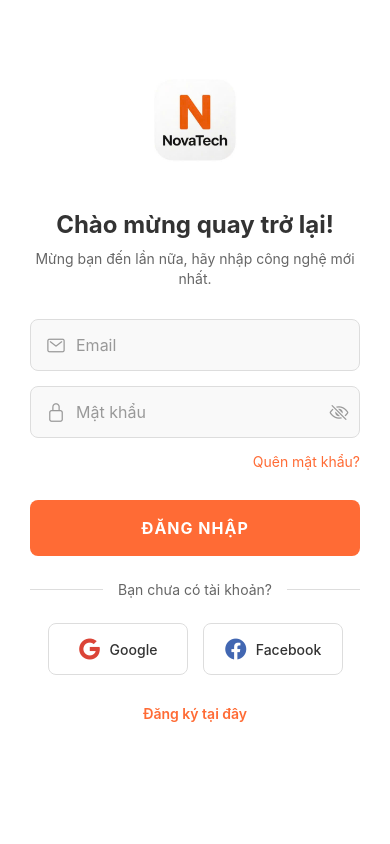
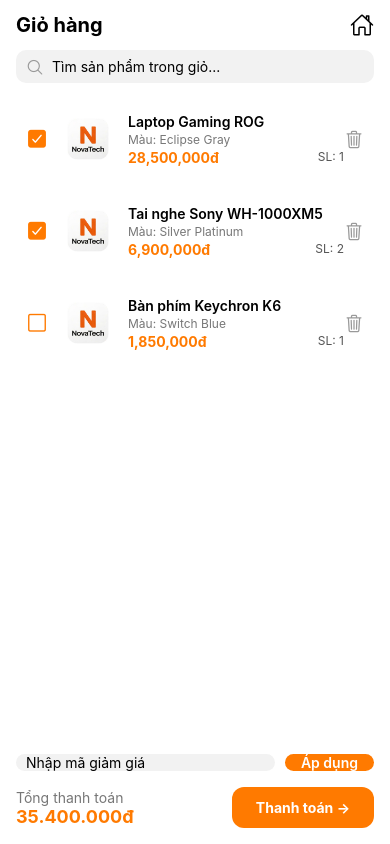
Before and after one commit to vudinhquy04/NovaTechApp, a React Native app in the folder mobile/: screen /Cart in a window 390 px wide. Built offline with nearby package versions, Linux system fonts and the light colour scheme.

Commit message:
Add cart screen UI and test with App.js

```diff
--- a/mobile/App.js
+++ b/mobile/App.js
@@ -9,7 +9,7 @@
 import CategoriesScreen from './src/screens/CategoriesScreen';
 import ProfileScreen from './src/screens/ProfileScreen';
 import ChangePasswordScreen from './src/screens/ChangePasswordScreen';
-
+import CartScreen from './src/screens/CartScreen';
 const Stack = createStackNavigator();
 
 export default function App() {
@@ -40,6 +40,7 @@
         <Stack.Screen name="ForgotPassword" component={ForgotPasswordScreen} />
         <Stack.Screen name="Home" component={HomeScreen} />
         <Stack.Screen name="Categories" component={CategoriesScreen} />
+        <Stack.Screen name="Cart" component={CartScreen} />
         <Stack.Screen name="Profile" component={ProfileScreen} />
         <Stack.Screen name="ChangePassword" component={ChangePasswordScreen} />
       </Stack.Navigator>
--- /dev/null
+++ b/mobile/src/screens/CartScreen.js
@@ -0,0 +1,254 @@
+import React from "react";
+import {
+  View,
+  Text,
+  StyleSheet,
+  FlatList,
+  Image,
+  TouchableOpacity,
+  TextInput,
+  Alert,
+} from "react-native";
+
+import { Ionicons } from "@expo/vector-icons";
+import { SafeAreaView } from "react-native-safe-area-context";
+
+const cartData = [
+  {
+    id: "1",
+    name: "Laptop Gaming ROG",
+    color: "Eclipse Gray",
+    price: 28500000,
+    quantity: 1,
+    image: require("../../assets/images/logo.png"),
+    checked: true,
+  },
+  {
+    id: "2",
+    name: "Tai nghe Sony WH-1000XM5",
+    color: "Silver Platinum",
+    price: 6900000,
+    quantity: 2,
+    image: require("../../assets/images/logo.png"),
+    checked: true,
+  },
+  {
+    id: "3",
+    name: "Bàn phím Keychron K6",
+    color: "Switch Blue",
+    price: 1850000,
+    quantity: 1,
+    image: require("../../assets/images/logo.png"),
+    checked: false,
+  },
+];
+
+const CartScreen = ({ navigation }) => {
+  const renderItem = ({ item }) => (
+    <View style={styles.item}>
+      <Ionicons
+        name={item.checked ? "checkbox" : "square-outline"}
+        size={22}
+        color="#ff7a00"
+      />
+
+      <Image source={item.image} style={styles.image} />
+
+      <View style={styles.info}>
+        <Text style={styles.name}>{item.name}</Text>
+        <Text style={styles.sub}>Màu: {item.color}</Text>
+
+        <View style={styles.priceRow}>
+          <Text style={styles.price}>
+            {item.price.toLocaleString()}đ
+          </Text>
+          <Text style={styles.qty}>SL: {item.quantity}</Text>
+        </View>
+      </View>
+
+      <Ionicons name="trash-outline" size={20} color="#999" />
+    </View>
+  );
+
+  return (
+    <SafeAreaView style={styles.safeArea}>
+      <View style={styles.container}>
+        {/* HEADER */}
+        <View style={styles.header}>
+          <Text style={styles.title}>Giỏ hàng</Text>
+
+          <TouchableOpacity
+            onPress={() => navigation.navigate("Home")}
+          >
+            <Ionicons name="home-outline" size={24} />
+          </TouchableOpacity>
+        </View>
+
+        {/* SEARCH */}
+        <View style={styles.searchBox}>
+          <Ionicons name="search-outline" size={18} color="#999" />
+          <TextInput
+            placeholder="Tìm sản phẩm trong giỏ..."
+            style={styles.searchInput}
+          />
+        </View>
+
+        {/* LIST */}
+        <FlatList
+          data={cartData}
+          renderItem={renderItem}
+          keyExtractor={(item) => item.id}
+          showsVerticalScrollIndicator={false}
+        />
+
+        {/* VOUCHER */}
+        <View style={styles.voucher}>
+          <TextInput
+            placeholder="Nhập mã giảm giá"
+            style={styles.voucherInput}
+          />
+          <TouchableOpacity
+            style={styles.voucherBtn}
+            onPress={() =>
+              Alert.alert(
+                "Thông báo",
+                "Tính năng chưa được phát triển"
+              )
+            }
+          >
+            <Text style={{ color: "#fff", fontWeight: "600" }}>
+              Áp dụng
+            </Text>
+          </TouchableOpacity>
+        </View>
+
+        {/* FOOTER */}
+        <View style={styles.footer}>
+          <View>
+            <Text style={styles.totalLabel}>Tổng thanh toán</Text>
+            <Text style={styles.total}>35.400.000đ</Text>
+          </View>
+
+          <TouchableOpacity style={styles.payBtn}>
+            <Text style={styles.payText}>Thanh toán →</Text>
+          </TouchableOpacity>
+        </View>
+      </View>
+    </SafeAreaView>
+  );
+};
+
+export default CartScreen;
+
+const styles = StyleSheet.create({
+  safeArea: {
+    flex: 1,
+    backgroundColor: "#fff",
+  },
+  container: {
+    flex: 1,
+    backgroundColor: "#fff",
+    paddingHorizontal: 16,
+  },
+  header: {
+    flexDirection: "row",
+    justifyContent: "space-between",
+    alignItems: "center",
+    marginVertical: 12,
+  },
+  title: {
+    fontSize: 20,
+    fontWeight: "bold",
+  },
+  searchBox: {
+    flexDirection: "row",
+    alignItems: "center",
+    backgroundColor: "#f2f2f2",
+    borderRadius: 10,
+    paddingHorizontal: 10,
+    marginBottom: 10,
+  },
+  searchInput: {
+    flex: 1,
+    padding: 8,
+  },
+  item: {
+    flexDirection: "row",
+    backgroundColor: "#fff",
+    borderRadius: 12,
+    padding: 10,
+    marginVertical: 6,
+    alignItems: "center",
+    elevation: 2,
+  },
+  image: {
+    width: 60,
+    height: 60,
+    borderRadius: 8,
+    marginHorizontal: 10,
+  },
+  info: {
+    flex: 1,
+  },
+  name: {
+    fontWeight: "600",
+  },
+  sub: {
+    color: "#777",
+    fontSize: 12,
+    marginVertical: 2,
+  },
+  priceRow: {
+    flexDirection: "row",
+    justifyContent: "space-between",
+  },
+  price: {
+    color: "#ff7a00",
+    fontWeight: "bold",
+  },
+  qty: {
+    fontSize: 12,
+    color: "#555",
+  },
+  voucher: {
+    flexDirection: "row",
+    marginTop: 10,
+  },
+  voucherInput: {
+    flex: 1,
+    backgroundColor: "#f2f2f2",
+    borderRadius: 10,
+    paddingHorizontal: 10,
+  },
+  voucherBtn: {
+    backgroundColor: "#ff7a00",
+    marginLeft: 10,
+    paddingHorizontal: 16,
+    justifyContent: "center",
+    borderRadius: 10,
+  },
+  footer: {
+    flexDirection: "row",
+    justifyContent: "space-between",
+    alignItems: "center",
+    marginVertical: 16,
+  },
+  totalLabel: {
+    color: "#777",
+  },
+  total: {
+    color: "#ff7a00",
+    fontSize: 18,
+    fontWeight: "bold",
+  },
+  payBtn: {
+    backgroundColor: "#ff7a00",
+    paddingHorizontal: 24,
+    paddingVertical: 12,
+    borderRadius: 12,
+  },
+  payText: {
+    color: "#fff",
+    fontWeight: "bold",
+  },
+});
--- a/mobile/src/screens/HomeScreen.js
+++ b/mobile/src/screens/HomeScreen.js
@@ -1,4 +1,4 @@
-import React, { useState, useEffect } from 'react';
+import React, { useState, useEffect } from "react";
 import {
   View,
   Text,
@@ -11,16 +11,16 @@
   Dimensions,
   RefreshControl,
   ActivityIndicator,
-  Alert
-} from 'react-native';
-import { Ionicons } from '@expo/vector-icons';
-import productService from '../services/productService';
+  Alert,
+} from "react-native";
+import { Ionicons } from "@expo/vector-icons";
+import productService from "../services/productService";
 
-const { width } = Dimensions.get('window');
+const { width } = Dimensions.get("window");
 const ITEM_WIDTH = (width - 48) / 2;
 
 export default function HomeScreen({ navigation }) {
-  const [searchText, setSearchText] = useState('');
+  const [searchText, setSearchText] = useState("");
   const [featuredProducts, setFeaturedProducts] = useState([]);
   const [hotProducts, setHotProducts] = useState([]);
   const [loading, setLoading] = useState(true);
@@ -38,7 +38,7 @@
 
       const [featuredResponse, hotResponse] = await Promise.all([
         productService.getFeaturedProducts(),
-        productService.getHotProducts()
+        productService.getHotProducts(),
       ]);
 
       if (featuredResponse.success) {
@@ -49,14 +49,12 @@
         setHotProducts(hotResponse.data);
       }
     } catch (err) {
-      console.error('Error loading products:', err);
-      setError('Không thể tải sản phẩm. Vui lòng thử lại.');
+      console.error("Error loading products:", err);
+      setError("Không thể tải sản phẩm. Vui lòng thử lại.");
       Alert.alert(
-        'Lỗi',
-        'Không thể tải sản phẩm. Vui lòng kiểm tra kết nối mạng.',
-        [
-          { text: 'Thử lại', onPress: loadProducts }
-        ]
+        "Lỗi",
+        "Không thể tải sản phẩm. Vui lòng kiểm tra kết nối mạng.",
+        [{ text: "Thử lại", onPress: loadProducts }],
       );
     } finally {
       setLoading(false);
@@ -70,17 +68,14 @@
   };
 
   const formatPrice = (price) => {
-    return new Intl.NumberFormat('vi-VN', {
-      style: 'currency',
-      currency: 'VND'
+    return new Intl.NumberFormat("vi-VN", {
+      style: "currency",
+      currency: "VND",
     }).format(price);
   };
 
   const renderProductItem = ({ item }) => (
-    <TouchableOpacity
-      style={styles.productCard}
-      activeOpacity={0.7}
-    >
+    <TouchableOpacity style={styles.productCard} activeOpacity={0.7}>
       {item.discount > 0 && (
         <View style={styles.discountBadge}>
           <Text style={styles.discountText}>-{item.discount}%</Text>
@@ -100,12 +95,16 @@
         <View style={styles.priceRow}>
           <Text style={styles.productPrice}>{formatPrice(item.price)}</Text>
           {item.originalPrice > 0 && item.originalPrice !== item.price && (
-            <Text style={styles.originalPrice}>{formatPrice(item.originalPrice)}</Text>
+            <Text style={styles.originalPrice}>
+              {formatPrice(item.originalPrice)}
+            </Text>
           )}
         </View>
         <View style={styles.ratingRow}>
           <Ionicons name="star" size={14} color="#FFB800" />
-          <Text style={styles.ratingText}>{item.rating?.toFixed(1) || '0.0'}</Text>
+          <Text style={styles.ratingText}>
+            {item.rating?.toFixed(1) || "0.0"}
+          </Text>
           <Text style={styles.soldText}>Đã bán {item.sold || 0}</Text>
         </View>
       </View>
@@ -117,7 +116,7 @@
       <View style={styles.sectionHeader}>
         <Text style={styles.sectionTitle}>{title}</Text>
         {showSeeAll && (
-          <TouchableOpacity onPress={() => navigation.navigate('Categories')}>
+          <TouchableOpacity onPress={() => navigation.navigate("Categories")}>
             <Text style={styles.seeAllText}>Xem tất cả</Text>
           </TouchableOpacity>
         )}
@@ -158,7 +157,12 @@
       {/* Header */}
       <View style={styles.header}>
         <View style={styles.searchContainer}>
-          <Ionicons name="search" size={20} color="#999" style={styles.searchIcon} />
+          <Ionicons
+            name="search"
+            size={20}
+            color="#999"
+            style={styles.searchIcon}
+          />
           <TextInput
             style={styles.searchInput}
             placeholder="Tìm kiếm sản phẩm..."
@@ -167,7 +171,10 @@
             onChangeText={setSearchText}
           />
         </View>
-        <TouchableOpacity style={styles.cartButton}>
+        <TouchableOpacity
+          style={styles.cartButton}
+          onPress={() => navigation.navigate("Cart")}
+        >
           <Ionicons name="cart-outline" size={28} color="#FFF" />
           <View style={styles.cartBadge}>
             <Text style={styles.cartBadgeText}>0</Text>
@@ -182,7 +189,7 @@
           <RefreshControl
             refreshing={refreshing}
             onRefresh={onRefresh}
-            colors={['#FF6B35']}
+            colors={["#FF6B35"]}
           />
         }
       >
@@ -195,14 +202,16 @@
                 <Text style={styles.bannerSubtitle}>Giảm giá lên đến 50%!</Text>
                 <TouchableOpacity
                   style={styles.bannerButton}
-                  onPress={() => navigation.navigate('Categories')}
+                  onPress={() => navigation.navigate("Categories")}
                 >
                   <Text style={styles.bannerButtonText}>MUA NGAY</Text>
                   <Ionicons name="arrow-forward" size={16} color="#00A19C" />
                 </TouchableOpacity>
               </View>
               <Image
-                source={{ uri: 'https://cdn.tgdd.vn/2023/10/banner/720-220-720x220-70.png' }}
+                source={{
+                  uri: "https://cdn.tgdd.vn/2023/10/banner/720-220-720x220-70.png",
+                }}
                 style={styles.bannerImage}
                 resizeMode="contain"
               />
@@ -218,17 +227,23 @@
           contentContainerStyle={styles.categoriesContainer}
         >
           {[
-            { name: 'Laptop', icon: 'laptop-outline', slug: 'laptop' },
-            { name: 'Điện thoại', icon: 'phone-portrait-outline', slug: 'phone' },
-            { name: 'Tablet', icon: 'tablet-portrait-outline', slug: 'tablet' },
-            { name: 'Phụ kiện', icon: 'headset-outline', slug: 'accessory' },
-            { name: 'Đồng hồ', icon: 'watch-outline', slug: 'watch' },
-            { name: 'Âm thanh', icon: 'musical-notes-outline', slug: 'audio' }
+            { name: "Laptop", icon: "laptop-outline", slug: "laptop" },
+            {
+              name: "Điện thoại",
+              icon: "phone-portrait-outline",
+              slug: "phone",
+            },
+            { name: "Tablet", icon: "tablet-portrait-outline", slug: "tablet" },
+            { name: "Phụ kiện", icon: "headset-outline", slug: "accessory" },
+            { name: "Đồng hồ", icon: "watch-outline", slug: "watch" },
+            { name: "Âm thanh", icon: "musical-notes-outline", slug: "audio" },
           ].map((cat, index) => (
             <TouchableOpacity
               key={index}
               style={styles.categoryItem}
-              onPress={() => navigation.navigate('Categories', { category: cat.slug })}
+              onPress={() =>
+                navigation.navigate("Categories", { category: cat.slug })
+              }
             >
               <View style={styles.categoryIcon}>
                 <Ionicons name={cat.icon} size={28} color="#FF6B35" />
@@ -239,10 +254,12 @@
         </ScrollView>
 
         {/* Hot Products */}
-        {hotProducts.length > 0 && renderSection('🔥 SẢN PHẨM HOT', hotProducts, true)}
+        {hotProducts.length > 0 &&
+          renderSection("🔥 SẢN PHẨM HOT", hotProducts, true)}
 
         {/* Featured Products */}
-        {featuredProducts.length > 0 && renderSection('⭐ SẢN PHẨM NỔI BẬT', featuredProducts, true)}
+        {featuredProducts.length > 0 &&
+          renderSection("⭐ SẢN PHẨM NỔI BẬT", featuredProducts, true)}
 
         <View style={styles.bottomSpace} />
       </ScrollView>
@@ -255,7 +272,7 @@
         </TouchableOpacity>
         <TouchableOpacity
           style={styles.navItem}
-          onPress={() => navigation.navigate('Categories')}
+          onPress={() => navigation.navigate("Categories")}
         >
           <Ionicons name="grid-outline" size={26} color="#666" />
           <Text style={styles.navText}>Danh mục</Text>
@@ -266,7 +283,7 @@
         </TouchableOpacity>
         <TouchableOpacity
           style={styles.navItem}
-          onPress={() => navigation.navigate('Profile')}
+          onPress={() => navigation.navigate("Profile")}
         >
           <Ionicons name="person-outline" size={26} color="#666" />
           <Text style={styles.navText}>Tài khoản</Text>
@@ -279,304 +296,304 @@
 const styles = StyleSheet.create({
   container: {
     flex: 1,
-    backgroundColor: '#F5F5F5'
+    backgroundColor: "#F5F5F5",
   },
   header: {
-    backgroundColor: '#FF6B35',
+    backgroundColor: "#FF6B35",
     paddingTop: 40,
     paddingHorizontal: 16,
     paddingBottom: 16,
-    flexDirection: 'row',
-    alignItems: 'center',
+    flexDirection: "row",
+    alignItems: "center",
     elevation: 4,
-    shadowColor: '#000',
+    shadowColor: "#000",
     shadowOffset: { width: 0, height: 2 },
     shadowOpacity: 0.2,
-    shadowRadius: 4
+    shadowRadius: 4,
   },
   headerTitle: {
     fontSize: 24,
-    fontWeight: 'bold',
-    color: '#FFF'
+    fontWeight: "bold",
+    color: "#FFF",
   },
   searchContainer: {
     flex: 1,
-    flexDirection: 'row',
-    alignItems: 'center',
-    backgroundColor: '#FFF',
+    flexDirection: "row",
+    alignItems: "center",
+    backgroundColor: "#FFF",
     borderRadius: 12,
     paddingHorizontal: 12,
-    height: 44
+    height: 44,
   },
   searchIcon: {
-    marginRight: 8
+    marginRight: 8,
   },
   searchInput: {
     flex: 1,
     fontSize: 15,
-    color: '#333'
+    color: "#333",
   },
   cartButton: {
     marginLeft: 12,
     width: 44,
     height: 44,
-    justifyContent: 'center',
-    alignItems: 'center',
-    position: 'relative'
+    justifyContent: "center",
+    alignItems: "center",
+    position: "relative",
   },
   cartBadge: {
-    position: 'absolute',
+    position: "absolute",
     top: 0,
     right: 0,
-    backgroundColor: '#FF0000',
+    backgroundColor: "#FF0000",
     borderRadius: 10,
     minWidth: 20,
     height: 20,
-    justifyContent: 'center',
-    alignItems: 'center',
-    paddingHorizontal: 5
+    justifyContent: "center",
+    alignItems: "center",
+    paddingHorizontal: 5,
   },
   cartBadgeText: {
-    color: '#FFF',
+    color: "#FFF",
     fontSize: 11,
-    fontWeight: 'bold'
+    fontWeight: "bold",
   },
   content: {
-    flex: 1
+    flex: 1,
   },
   loadingContainer: {
     flex: 1,
-    justifyContent: 'center',
-    alignItems: 'center',
-    padding: 40
+    justifyContent: "center",
+    alignItems: "center",
+    padding: 40,
   },
   loadingText: {
     marginTop: 16,
     fontSize: 15,
-    color: '#666'
+    color: "#666",
   },
   bannerContainer: {
     padding: 16,
-    paddingBottom: 8
+    paddingBottom: 8,
   },
   banner: {
-    backgroundColor: '#00A19C',
+    backgroundColor: "#00A19C",
     borderRadius: 16,
-    overflow: 'hidden',
+    overflow: "hidden",
     elevation: 3,
-    shadowColor: '#000',
+    shadowColor: "#000",
     shadowOffset: { width: 0, height: 2 },
     shadowOpacity: 0.2,
-    shadowRadius: 4
+    shadowRadius: 4,
   },
   bannerContent: {
-    flexDirection: 'row',
-    alignItems: 'center',
-    justifyContent: 'space-between',
-    padding: 20
+    flexDirection: "row",
+    alignItems: "center",
+    justifyContent: "space-between",
+    padding: 20,
   },
   bannerTitle: {
-    color: '#FFF',
+    color: "#FFF",
     fontSize: 28,
-    fontWeight: 'bold',
-    marginBottom: 4
+    fontWeight: "bold",
+    marginBottom: 4,
   },
   bannerSubtitle: {
-    color: '#FFF',
+    color: "#FFF",
     fontSize: 14,
     marginBottom: 16,
-    opacity: 0.9
+    opacity: 0.9,
   },
   bannerButton: {
-    flexDirection: 'row',
-    alignItems: 'center',
-    backgroundColor: '#FFF',
+    flexDirection: "row",
+    alignItems: "center",
+    backgroundColor: "#FFF",
     paddingHorizontal: 20,
     paddingVertical: 10,
     borderRadius: 20,
-    alignSelf: 'flex-start'
+    alignSelf: "flex-start",
   },
   bannerButtonText: {
-    color: '#00A19C',
+    color: "#00A19C",
     fontSize: 13,
-    fontWeight: 'bold',
-    marginRight: 6
+    fontWeight: "bold",
+    marginRight: 6,
   },
   bannerImage: {
     width: 120,
-    height: 120
+    height: 120,
   },
   categoriesScroll: {
-    marginTop: 16
+    marginTop: 16,
   },
   categoriesContainer: {
-    paddingHorizontal: 16
+    paddingHorizontal: 16,
   },
   categoryItem: {
-    alignItems: 'center',
+    alignItems: "center",
     marginRight: 16,
-    width: 70
+    width: 70,
   },
   categoryIcon: {
     width: 64,
     height: 64,
     borderRadius: 32,
-    backgroundColor: '#FFF',
-    justifyContent: 'center',
-    alignItems: 'center',
+    backgroundColor: "#FFF",
+    justifyContent: "center",
+    alignItems: "center",
     marginBottom: 8,
     elevation: 2,
-    shadowColor: '#000',
+    shadowColor: "#000",
     shadowOffset: { width: 0, height: 1 },
     shadowOpacity: 0.1,
-    shadowRadius: 2
+    shadowRadius: 2,
   },
   categoryName: {
     fontSize: 12,
-    color: '#333',
-    textAlign: 'center'
+    color: "#333",
+    textAlign: "center",
   },
   section: {
     paddingHorizontal: 16,
-    marginTop: 24
+    marginTop: 24,
   },
   sectionHeader: {
-    flexDirection: 'row',
-    justifyContent: 'space-between',
-    alignItems: 'center',
-    marginBottom: 12
+    flexDirection: "row",
+    justifyContent: "space-between",
+    alignItems: "center",
+    marginBottom: 12,
   },
   sectionTitle: {
     fontSize: 18,
-    fontWeight: 'bold',
-    color: '#333'
+    fontWeight: "bold",
+    color: "#333",
   },
   seeAllText: {
     fontSize: 14,
-    color: '#FF6B35',
-    fontWeight: '600'
+    color: "#FF6B35",
+    fontWeight: "600",
   },
   row: {
-    justifyContent: 'space-between'
+    justifyContent: "space-between",
   },
   productCard: {
     width: ITEM_WIDTH,
-    backgroundColor: '#FFF',
+    backgroundColor: "#FFF",
     borderRadius: 12,
     marginBottom: 16,
     elevation: 3,
-    shadowColor: '#000',
+    shadowColor: "#000",
     shadowOffset: { width: 0, height: 2 },
     shadowOpacity: 0.1,
     shadowRadius: 4,
-    overflow: 'hidden'
+    overflow: "hidden",
   },
   discountBadge: {
-    position: 'absolute',
+    position: "absolute",
     top: 8,
     left: 0,
-    backgroundColor: '#FF0000',
+    backgroundColor: "#FF0000",
     paddingHorizontal: 10,
     paddingVertical: 6,
     borderTopRightRadius: 12,
     borderBottomRightRadius: 12,
     zIndex: 2,
-    elevation: 5
+    elevation: 5,
   },
   discountText: {
-    color: '#FFF',
+    color: "#FFF",
     fontSize: 12,
-    fontWeight: 'bold'
+    fontWeight: "bold",
   },
   imageContainer: {
-    width: '100%',
+    width: "100%",
     height: ITEM_WIDTH,
-    backgroundColor: '#F8F8F8',
-    justifyContent: 'center',
-    alignItems: 'center'
+    backgroundColor: "#F8F8F8",
+    justifyContent: "center",
+    alignItems: "center",
   },
   productImage: {
-    width: '100%',
-    height: '100%'
+    width: "100%",
+    height: "100%",
   },
   productInfo: {
-    padding: 12
+    padding: 12,
   },
   productName: {
     fontSize: 14,
-    color: '#333',
+    color: "#333",
     marginBottom: 8,
     height: 40,
-    lineHeight: 20
+    lineHeight: 20,
   },
   priceRow: {
-    flexDirection: 'row',
-    alignItems: 'center',
-    marginBottom: 6
+    flexDirection: "row",
+    alignItems: "center",
+    marginBottom: 6,
   },
   productPrice: {
     fontSize: 17,
-    fontWeight: 'bold',
-    color: '#FF6B35',
-    marginRight: 8
+    fontWeight: "bold",
+    color: "#FF6B35",
+    marginRight: 8,
   },
   originalPrice: {
     fontSize: 13,
-    color: '#999',
-    textDecorationLine: 'line-through'
+    color: "#999",
+    textDecorationLine: "line-through",
   },
   ratingRow: {
-    flexDirection: 'row',
-    alignItems: 'center'
+    flexDirection: "row",
+    alignItems: "center",
   },
   ratingText: {
     fontSize: 13,
-    color: '#666',
+    color: "#666",
     marginLeft: 4,
     marginRight: 8,
-    fontWeight: '500'
+    fontWeight: "500",
   },
   soldText: {
     fontSize: 12,
-    color: '#999'
+    color: "#999",
   },
   emptyContainer: {
-    alignItems: 'center',
-    paddingVertical: 40
+    alignItems: "center",
+    paddingVertical: 40,
   },
   emptyText: {
     marginTop: 12,
     fontSize: 14,
-    color: '#999'
+    color: "#999",
   },
   bottomSpace: {
-    height: 100
+    height: 100,
   },
   bottomNav: {
-    flexDirection: 'row',
-    backgroundColor: '#FFF',
+    flexDirection: "row",
+    backgroundColor: "#FFF",
     paddingVertical: 8,
     paddingBottom: 20,
     borderTopWidth: 1,
-    borderTopColor: '#E0E0E0',
+    borderTopColor: "#E0E0E0",
     elevation: 8,
-    shadowColor: '#000',
+    shadowColor: "#000",
     shadowOffset: { width: 0, height: -2 },
     shadowOpacity: 0.1,
-    shadowRadius: 4
+    shadowRadius: 4,
   },
   navItem: {
     flex: 1,
-    alignItems: 'center',
-    paddingVertical: 6
+    alignItems: "center",
+    paddingVertical: 6,
   },
   navText: {
     fontSize: 11,
-    color: '#666',
-    marginTop: 4
+    color: "#666",
+    marginTop: 4,
   },
   navTextActive: {
-    color: '#FF6B35',
-    fontWeight: 'bold'
-  }
+    color: "#FF6B35",
+    fontWeight: "bold",
+  },
 });
--- a/mobile/src/services/authService.js
+++ b/mobile/src/services/authService.js
@@ -1,7 +1,7 @@
 import axios from 'axios';
 import AsyncStorage from '@react-native-async-storage/async-storage';
 
-const API_URL = 'http://192.168.0.102:5000/api/auth';
+const API_URL = 'http://10.0.2.2:5000/api/auth';
 
 export const authService = {
   register: async (userData) => {
--- a/mobile/src/services/productService.js
+++ b/mobile/src/services/productService.js
@@ -1,6 +1,6 @@
 import axios from 'axios';
 
-const API_URL = 'http://192.168.0.102:5000/api/products';
+const API_URL = 'http://10.0.2.2:5000/api/products';
 
 const productService = {
   // Get all products with filters
```
Also changed, not shown: 1 other file (tests, documents, lock files or other folders).
